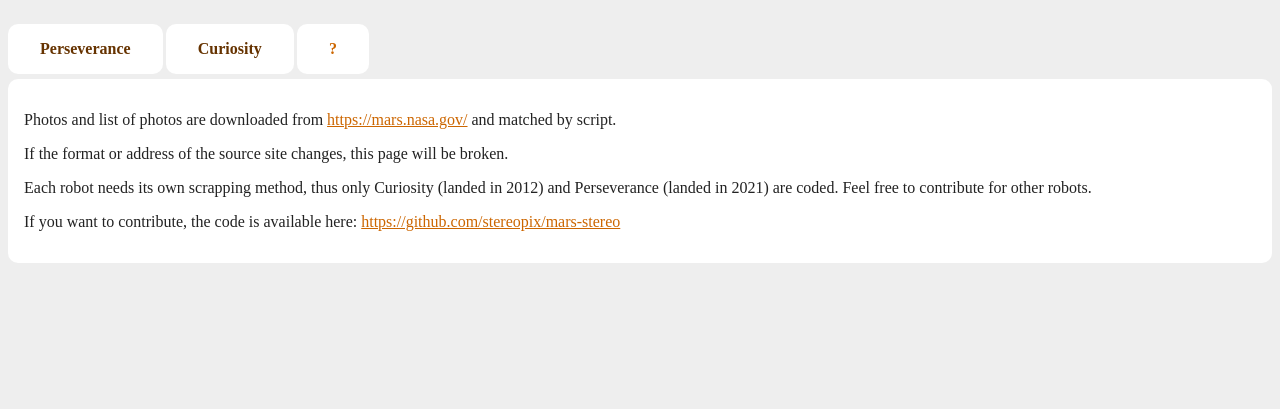
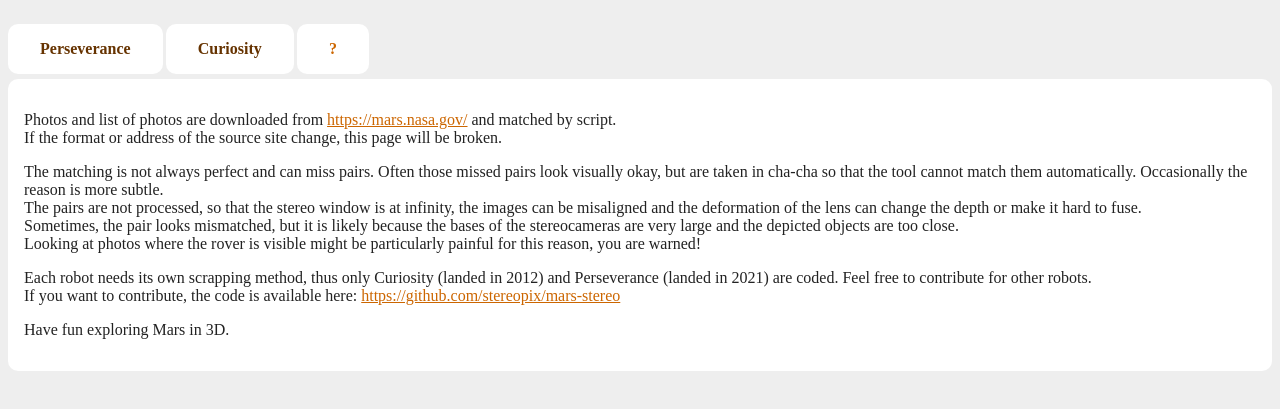
Before and after one commit to stereopix/mars-stereo, a plain HTML site: page resources/index.html in a window 1280 px wide. Shown: the part 61-470 px from the top of the page. Drawn offline with Linux system fonts and the light colour scheme.

Commit message:
Update about text

```diff
--- a/resources/index.html
+++ b/resources/index.html
@@ -109,10 +109,15 @@
 			<input type="radio" name="tabs" id="about_tab" checked>
 			<label for="about_tab">?</label>
 			<div class="tab" style="text-align:left">
-				<p>Photos and list of photos are downloaded from <a href="https://mars.nasa.gov/">https://mars.nasa.gov/</a> and matched by script.</p>
-				<p>If the format or address of the source site changes, this page will be broken.</p>
-				<p>Each robot needs its own scrapping method, thus only Curiosity (landed in 2012) and Perseverance (landed in 2021) are coded. Feel free to contribute for other robots.</p>
-				<p>If you want to contribute, the code is available here: <a href="https://github.com/stereopix/mars-stereo">https://github.com/stereopix/mars-stereo</a></p>
+				<p>Photos and list of photos are downloaded from <a href="https://mars.nasa.gov/">https://mars.nasa.gov/</a> and matched by script.<br/>
+				If the format or address of the source site change, this page will be broken.</p>
+				<p>The matching is not always perfect and can miss pairs. Often those missed pairs look visually okay, but are taken in cha-cha so that the tool cannot match them automatically. Occasionally the reason is more subtle.<br/>
+				The pairs are not processed, so that the stereo window is at infinity, the images can be misaligned and the deformation of the lens can change the depth or make it hard to fuse.<br/>
+				Sometimes, the pair looks mismatched, but it is likely because the bases of the stereocameras are very large and the depicted objects are too close.<br/>
+				Looking at photos where the rover is visible might be particularly painful for this reason, you are warned!</p>
+				<p>Each robot needs its own scrapping method, thus only Curiosity (landed in 2012) and Perseverance (landed in 2021) are coded. Feel free to contribute for other robots.<br/>
+				If you want to contribute, the code is available here: <a href="https://github.com/stereopix/mars-stereo">https://github.com/stereopix/mars-stereo</a></p>
+				<p>Have fun exploring Mars in 3D.</p>
 			</div>
 		</div>
 		<h2 id="title"></h2>
```
